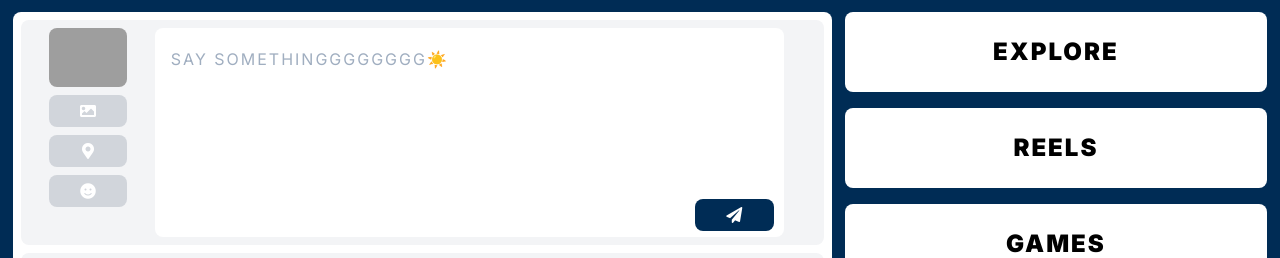
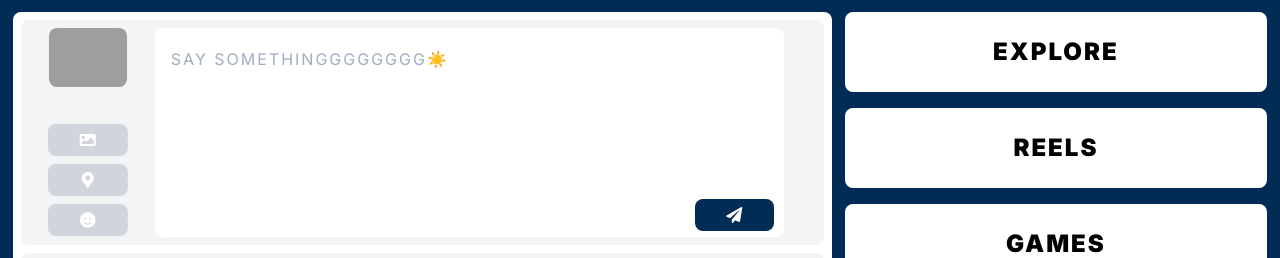
Before and after one commit to pop-tar0/J.M-Project-QQ, a website: page public/index.html in a window 1280 px wide. Shown: the part 83-341 px from the top of the page. Drawn offline with Linux system fonts and the light colour scheme; grey boxes are pictures that could not be loaded.

Commit message:
style: Adjust the layout issues.

```diff
--- a/public/css/index.css
+++ b/public/css/index.css
@@ -54,6 +54,18 @@ article .post-panel .row .post-action-column {
     width: calc(100%/6);
 }
 
+article .post-panel .row .post-action-column .profile-image {
+    max-width: 88px;
+}
+
+article .post-panel .row .post-action-column .action-block {
+    width: 60%;
+    max-width: 88px;
+    top: 96px;
+    left: 50%;
+    transform: translateX(-50%);
+}
+
 article .post-panel .row .btn-bar {
     height: 120px;
 }
@@ -74,6 +86,7 @@ article .post-panel .row .post-container {
 article .post-panel .row .post-container textarea {
     width: calc(100% - 40px);
     height: 209px;
+    max-height: 209px;
 }
 article .post-panel .row .post-container .location-tag {
     top: 187px;
--- a/public/index.html
+++ b/public/index.html
@@ -47,12 +47,12 @@
       <article class="overflow-auto absolute bg-white rounded-lg">
         <form class="container post-panel h-auto bg-gray-100 rounded-lg">
           <div class="row flex">
-            <div class="post-action-column flex flex-col">
+            <div class="post-action-column flex flex-col relative">
               <div class="profile-image flex justify-center mt-2 mx-auto w-7/12">
                 <img src="assets/img/profile-photo.png" class="h-100 w-full rounded-lg" alt="Error圖片錯誤">
               </div>
-              <div class="flex justify-center w-7/12 mx-auto">
-                <div class="btn-bar flex flex-col justify-around mt-1 w-full relative   ">
+              <div class="action-block flex justify-center mx-auto absolute">
+                <div class="btn-bar flex flex-col justify-around mt-1 w-full relative">
                   <!--Image button-->
                   <label class="text-center w-full bg-gray-300 btn-hover text-white h-8 leading-8 cursor-pointer rounded-lg hover:opacity-80" for="fileInput" id="select-image-btn">
                     <i class="fas fa-image"></i>
```
